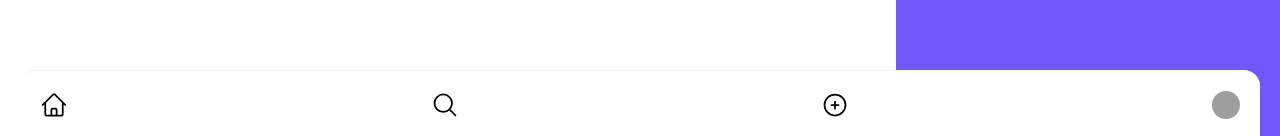
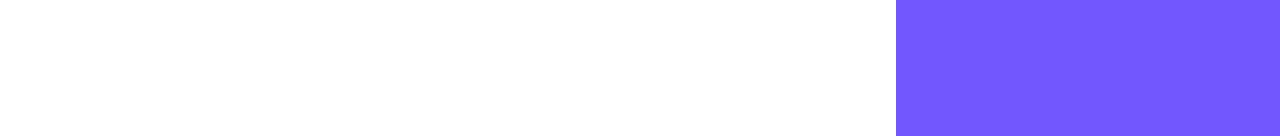
Before and after one commit to shiba-murmu/new-version-chichat, a React (Vite) app in the folder frontend/: page / in a window 1280 px wide. Shown: the part 661-797 px from the top of the page. Built offline with nearby package versions, Linux system fonts and the light colour scheme; grey boxes are pictures that could not be loaded.

Commit message:
Conditional added to the paths

```diff
--- a/frontend/src/router/AppRouter.jsx
+++ b/frontend/src/router/AppRouter.jsx
@@ -15,7 +15,7 @@
 function AppRouter() {
     const location = useLocation()
     // list of pages where don't want the footer
-    const pages = ['/login', '/signup', '/chats']
+    const pages = ['/','/login', '/signup', '/chats']
 
     const shouldShowFooter = !pages.includes(location.pathname)
     return (
```
